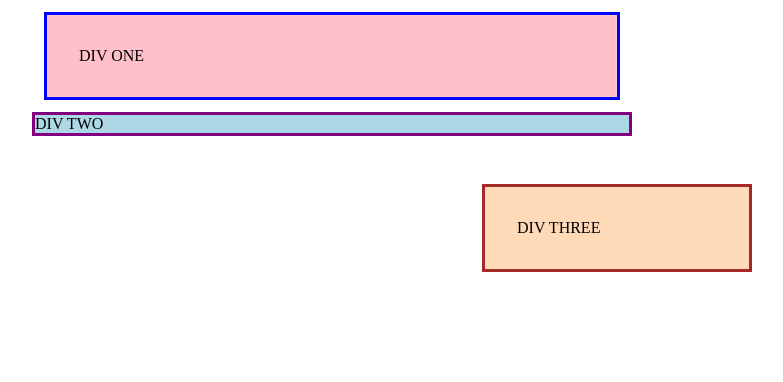
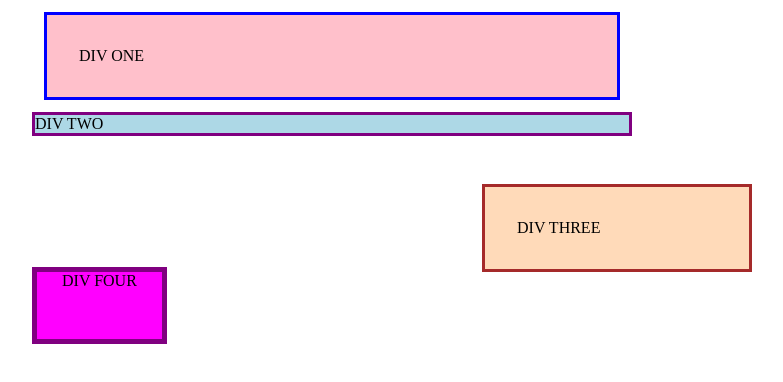
Before and after one commit to edennis13/programing2-fall-2023, a plain HTML site: page css-activity-4/index.html in a window 1280 px wide. Shown: the whole page, without its empty margins (308-1091 px from the left). Drawn offline with Linux system fonts and the light colour scheme.

Commit message:
challange-inclded

```diff
--- a/css-activity-4/index.html
+++ b/css-activity-4/index.html
@@ -17,5 +17,8 @@
     <div class="three">
       DIV THREE
     </div>
+    <span class="four">
+      DIV FOUR
+    </span>
   </body>
 </html>
--- a/css-activity-4/styles.css
+++ b/css-activity-4/styles.css
@@ -27,3 +27,13 @@ body {
   padding: 32px;
   margin-left: 450px;
 }
+.four{
+  background:magenta;
+  border: purple 5px solid;
+  width: 50px;
+  /* CHANGE ME */
+  padding-left:25px;
+  padding-right:25px;
+  padding-bottom: 50px;
+  margin-left: 0px;
+}
```
